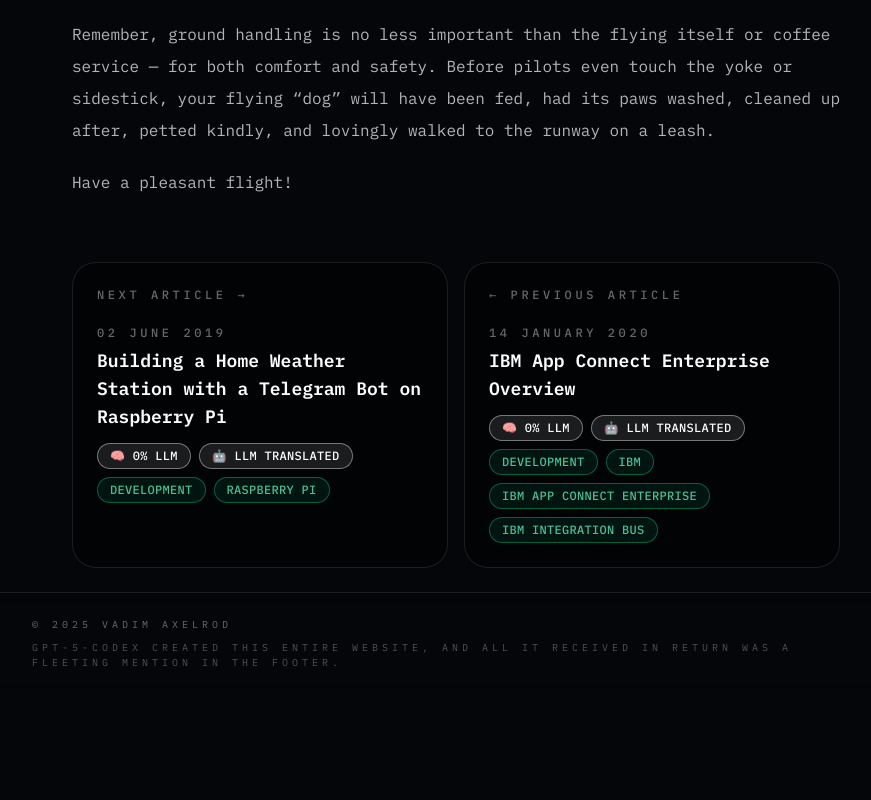
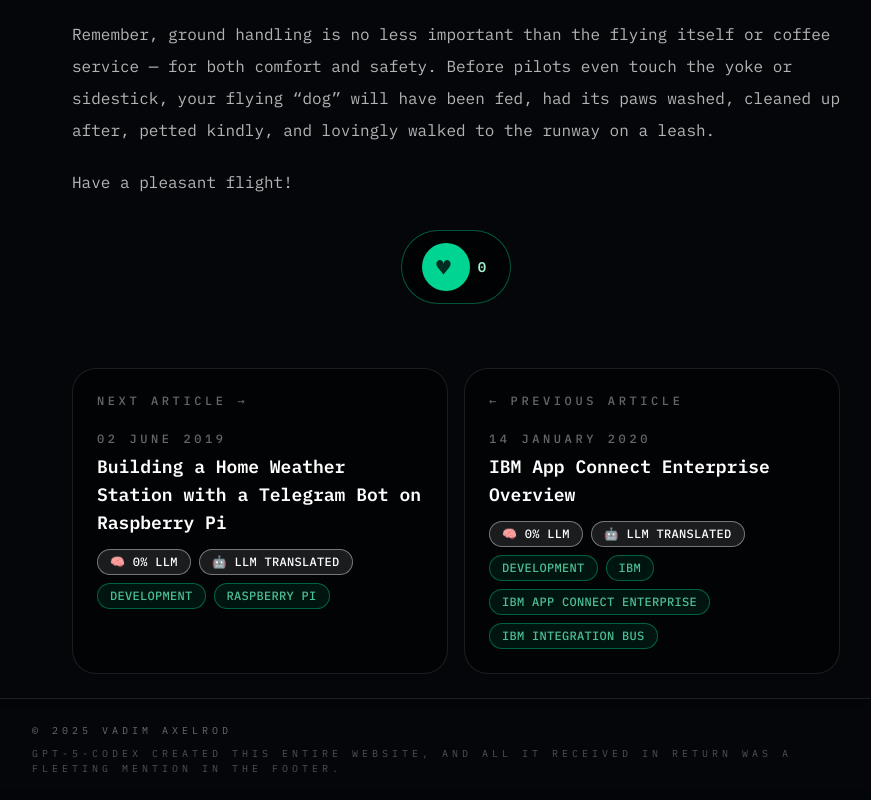
Before and after one commit to axelrodvl/axelrod.co, a Next.js app: page /en/article/airplane-ground-handling in a window 1280 px wide. Shown: the part 4071-4871 px from the top of the page, without its empty margins (184-1055 px from the left). Before the commit the page ends 4765 px from the top, so only its background shows below. Built offline with nearby package versions, Linux system fonts and the light colour scheme.

Commit message:
Like button

```diff
--- /dev/null
+++ b/data/likes/article/ru/raspberry-pi-meteo.json
@@ -0,0 +1 @@
+{"likes":1}
--- /dev/null
+++ b/data/likes/article/ru/why-ariplane-windows-are-rounded.json
@@ -0,0 +1 @@
+{"likes":1}
--- a/src/app/[locale]/article/[slug]/page.tsx
+++ b/src/app/[locale]/article/[slug]/page.tsx
@@ -115,6 +115,13 @@ export default function ArticlePage({ params }: ArticlePageProps) {
         {content}
       </Markdown>
 
+      <LikeButton
+        namespace="article"
+        locale={params.locale}
+        slug={params.slug}
+        className="mt-8 flex justify-center"
+      />
+
       {(previousArticle || nextArticle) && (
         <nav className="mt-6 grid gap-4 pt-8 sm:grid-cols-2">
           {nextArticle && (
--- a/src/components/like-button.tsx
+++ b/src/components/like-button.tsx
@@ -184,7 +184,7 @@ export function LikeButton({ namespace, locale, slug, className, variant = "defa
           className={
             variant === "compact"
               ? "text-lg leading-none text-emerald-200"
-              : "flex h-9 w-9 items-center justify-center rounded-full bg-emerald-400/20 text-emerald-200 transition group-hover:bg-emerald-400/40 group-hover:text-emerald-100"
+              : "flex h-12 w-12 items-center justify-center rounded-full bg-emerald-400 text-emerald-950 text-2xl leading-none transition group-hover:bg-emerald-300 group-hover:text-emerald-900"
           }
         >
           {"\u2665"}
```
